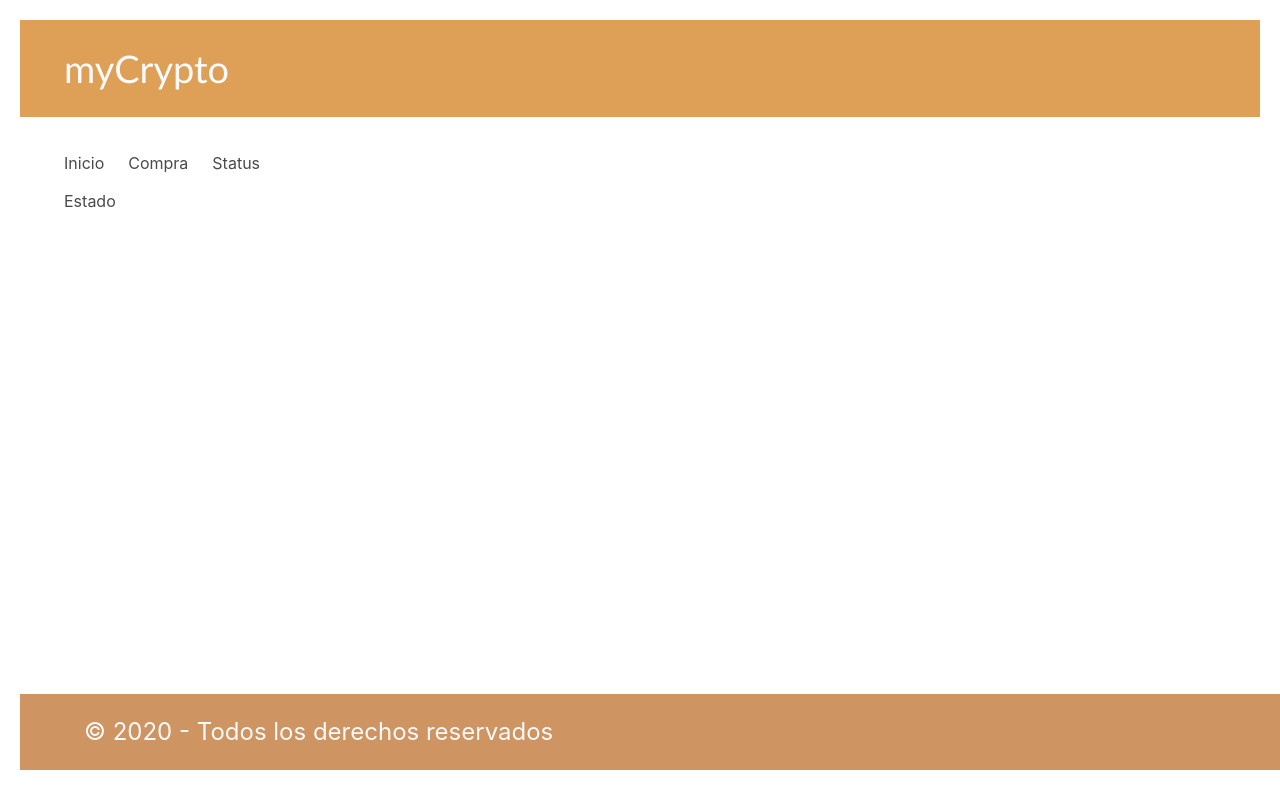
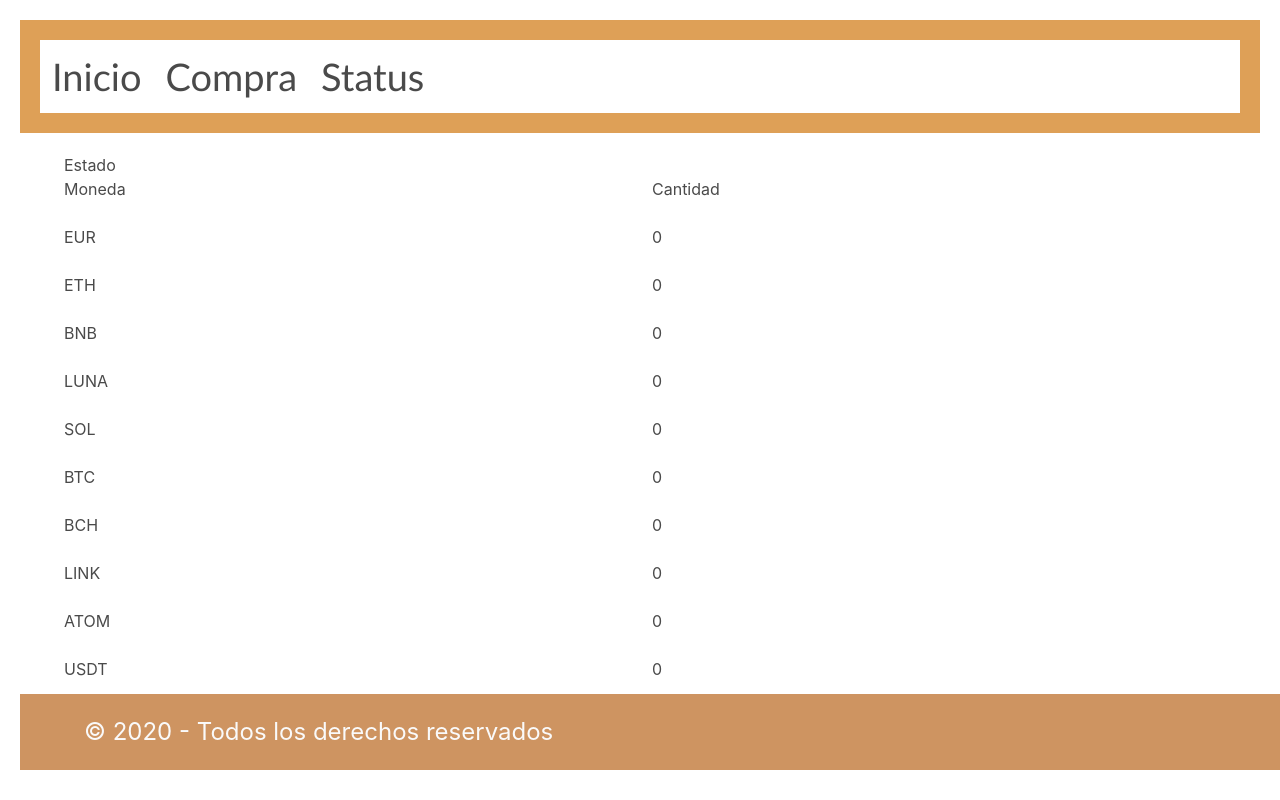
Before and after one commit to AidaQ27/Projecte_Final, a Flask app: page /status in a window 1280 px wide. Run offline with Flask 2, Linux system fonts and the light colour scheme; data comes from the database, SQL or seed files in the repository; both versions use the stored data as it was after the commit.

Commit message:
Consultas Sql

```diff
--- a/balance/routes.py
+++ b/balance/routes.py
@@ -2,13 +2,11 @@ import sqlite3
 from flask import redirect, render_template, request, url_for, flash
 import requests
 from balance import app
-from criptos.models import ProcesaDades, CriptoValorModel
+from criptos.models import ProcesaDades
 from balance.forms import MovimentsFrom
 from datetime import datetime
 
 now = datetime.now()
-
-
 
 
 @app.route('/')
@@ -40,12 +38,12 @@ def compra():
             # PRIMERO CONSULTAR BD PARA SABER SI HAY SUFICIENTE DE ESE TOKEN
 
             try:
-                # resposta = requests.get("https://rest.coinapi.io/v1/exchangerate/{}/{}?apikey={}".format(desde,para,"05BF565B-CA92-421A-AF57-699C95894ACE"))
+                resposta = requests.get("https://rest.coinapi.io/v1/exchangerate/{}/{}?apikey={}".format(desde,para,"05BF565B-CA92-421A-AF57-699C95894ACE"))
                 # https://rest.coinapi.io/v1/exchangerate/EUR/BTC?time={}apikey=05BF565B-CA92-421A-AF57-699C95894ACE
                 # print((resposta.json()['rate']))
                 # return render_template('purchase.html', exchangerate=resposta.json()['rate'], from_coin=desde, to=para)
                 print('desde', desde, 'para', para)
-                return render_template('purchase.html', exchangerate=0.04, from_coin=desde, to=para, cantidadf=cantidadf)
+                return render_template('purchase.html', exchangerate=resposta, from_coin=desde, to=para, cantidadf=cantidadf)
             except:
                 print("Error")
         elif request.form['action'] == 'Borrar':
@@ -82,4 +80,22 @@ def compra():
 
 @app.route('/status')
 def estado():
-    return render_template('status.html')
+
+    data_manager = ProcesaDades()
+
+    try:
+        dades = data_manager.lee_movimientos()
+        return render_template('status.html', coins=dades)
+    except sqlite3.Error as e:
+        flash('Existe un error en la base de datos. Intentalo de nuevo más tarde')
+        return render_template('status.html', coins=[])
+
+
+
+#@app.route('/creartabla')
+#def crear_tabla():
+    #ProcesaDades.crear_tabla()
+
+@app.route('/kevin')
+def kevin():
+    ProcesaDades.insertar_monedas()
--- a/balance/templates/base.html
+++ b/balance/templates/base.html
@@ -11,16 +11,10 @@
     </head>
     <body>
         <header>
-            <div class="container">
-                myCrypto
-            </div>
-        </header>
 
-        <section class="container">
-            <nav class="navbar" role="navigation" aria-label="main navigation">
+                <nav class="navbar is-transparent" role="navigation" aria-label="main navigation">
                     <div class="navbar-brand">
-
-                  <a role="button" class="navbar-burger" aria-label="menu" aria-expanded="false" data-target="navbarBasicExample">
+                      <a role="button" class="navbar-burger" aria-label="menu" aria-expanded="false" data-target="navbarExampleTransparentExample">
                         <span aria-hidden="true"></span>
                         <span aria-hidden="true"></span>
                         <span aria-hidden="true"></span>
@@ -29,12 +23,17 @@
 
                     <div id="navbarBasicExample" class="navbar-menu">
                       <div class="navbar-start">
-                    <a href="/principal" class="navbar-item">Inicio</a>
+                        <a href="/" class="navbar-item">Inicio</a>
                         <a href="/purchase" class="navbar-item">Compra</a>
                         <a href="/status" class="navbar-item">Status</a>
                         </div>
                     </div>
                 </nav>
+
+
+        </header>
+
+        <section class="container">
             {% block container%}
 
             {% endblock %}
--- a/balance/templates/status.html
+++ b/balance/templates/status.html
@@ -2,6 +2,31 @@
 {% block title %} Estado compra {% endblock %}
 {% block container %}
     <h1>Estado</h1>
+    <table class="taula_moviments">
+        <tr class="tabla_mv_cabecera">
+            <div class="columns">
+                <div class="column">
+                    Moneda
+                </div>
+                <div class="column">
+                    Cantidad
+                </div>
+            </div>
+        </tr>
+
+        {% for coin in coins %}
+        <tr class="tabla_mv_cabecera">
+            <div class="columns">
+                <div class="column">
+                    {{ coin[0] }}
+                </div>
+                <div class="column">
+                    {{ coin[1] }}
+                </div>
+            </div>
+        </tr>
+        {% endfor %}
+    </table>
 
 
 {% endblock %}
--- a/criptos/models.py
+++ b/criptos/models.py
@@ -51,3 +51,51 @@ class ProcesaDades:
 
 
             return cur.fetchall()
+
+    def crear_tabla():
+        con = sqlite3.connect('data/movimientos.db')
+
+        con.execute('''
+
+                    CREATE TABLE "Wallet" (
+	                "Coin"	TEXT,
+	                "Amount"	NUMERIC,
+	                PRIMARY KEY("Coin"))
+
+                    '''
+
+        )
+
+        con.commit()
+
+    def lee_movimientos(self):
+        con = sqlite3.connect('data/movimientos.db')
+        cur = con.cursor()
+
+        cur.execute("""
+                    SELECT Coin, Amount
+                    FROM Wallet
+                    """
+        )
+
+
+        return cur.fetchall()
+
+    def insertar_monedas():
+        con = sqlite3.connect('data/movimientos.db')
+
+        con.execute("""
+                insert into Wallet (Coin,Amount) values
+                ("EUR", 0),
+                ("ETH", 0),
+                ("BNB", 0),
+                ("LUNA", 0),
+                ("SOL", 0),
+                ("BTC", 0),
+                ("BCH", 0),
+                ("LINK", 0),
+                ("ATOM", 0),
+                ("USDT", 0),
+                ("Total Euros", 0);
+        """)
+        con.commit()
```
Also changed, not shown: data/movimientos.db. Lines whose indentation alone changed are shown as unchanged.
